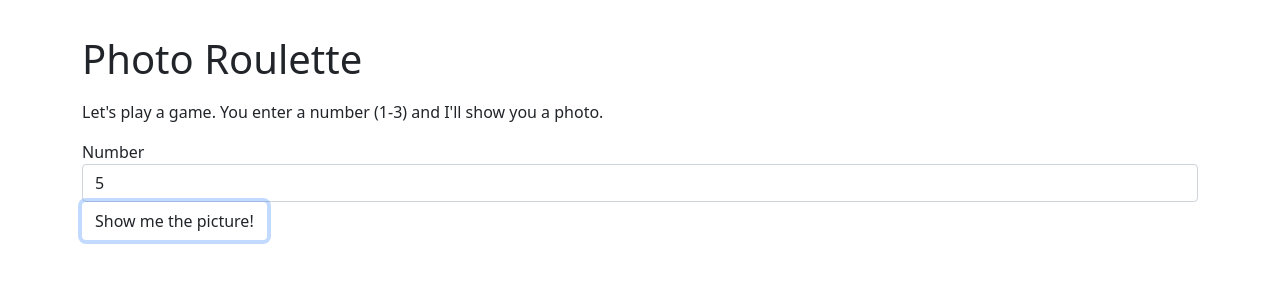
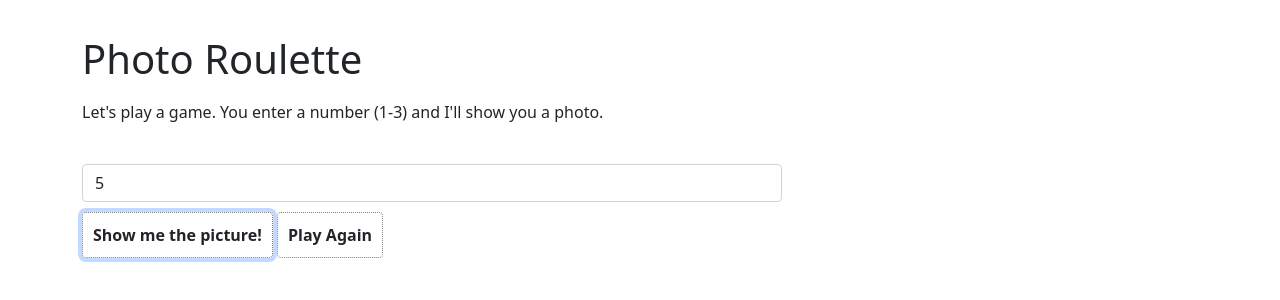
Before and after one commit to kellyky/photo-roulette, a plain HTML site: page index.html in a window 1280 px wide. Both pictures are taken after typing "5" into the empty fields and a click on the button "Show me the picture!". Drawn offline with Linux system fonts and the light colour scheme.

Commit message:
Adds 'play again' button once the picture is displayed

```diff
--- a/css/styles.css
+++ b/css/styles.css
@@ -10,3 +10,30 @@ header {
 .photo {
   display: none;
 }
+
+img {
+  width: 700px;
+  border-radius: 30px;
+  padding-top: 10px;
+  padding-bottom: 10px;
+}
+
+#number {
+  width: 700px;
+}
+
+.btn {
+  font-weight: bold;
+  padding: 10px;
+  /* margin: 10px; */
+  margin-top: 10px;
+  margin-bottom: 10px;
+  border: dotted grey 0.5px;
+}
+
+#play-again {
+  display: none;
+}
+
+.play-again {
+}
--- a/index.html
+++ b/index.html
@@ -16,17 +16,17 @@
     <!-- Form -->
     <form id="photoChoice">
       <div class="form-group">
-        <label for "number">Number</label>
-        <input id="number" class="form-control" type="number">
+        <label for "number"></label>
+        <input id="number" class="form-control" type="number" placeholder="Enter 1, 2, or 3">
       </div>
       <button type="submit" class="btn" id="roulette">Show me the picture!</button>
+      <!-- Play again? -->
+      <button type="button" class="btn play-again" id="play-again">Play Again</button>
     </form>
 
     <!-- Photo 1 -->
-    <div class="box">
     <div class="photo picture1 box">
       <img src="img/tank.jpg">
-    </div>
     </div>
 
     <!-- Photo 2 -->
@@ -38,6 +38,8 @@
     <div class="photo picture3 box">
       <img src="img/beach-color.jpg">
     </div>
+
+
   </div>
 </body>
 </html>
--- a/js/scripts.js
+++ b/js/scripts.js
@@ -2,6 +2,9 @@ $(document).ready(function() {
   $("form#photoChoice").submit(function(event) {
     event.preventDefault();
     const num = parseInt($("#number").val());
+    $("body").addClass("play-again");
+    $(".play-again").show();
+
     if (num === 1) {
       $(".picture1").show();
 
@@ -14,4 +17,7 @@ $(document).ready(function() {
       alert("Please enter 1, 2, or 3.");
     }
   });
+  $("button#play-again").click(function() {
+    $("#roulette").hide()
+  });
 });
```
